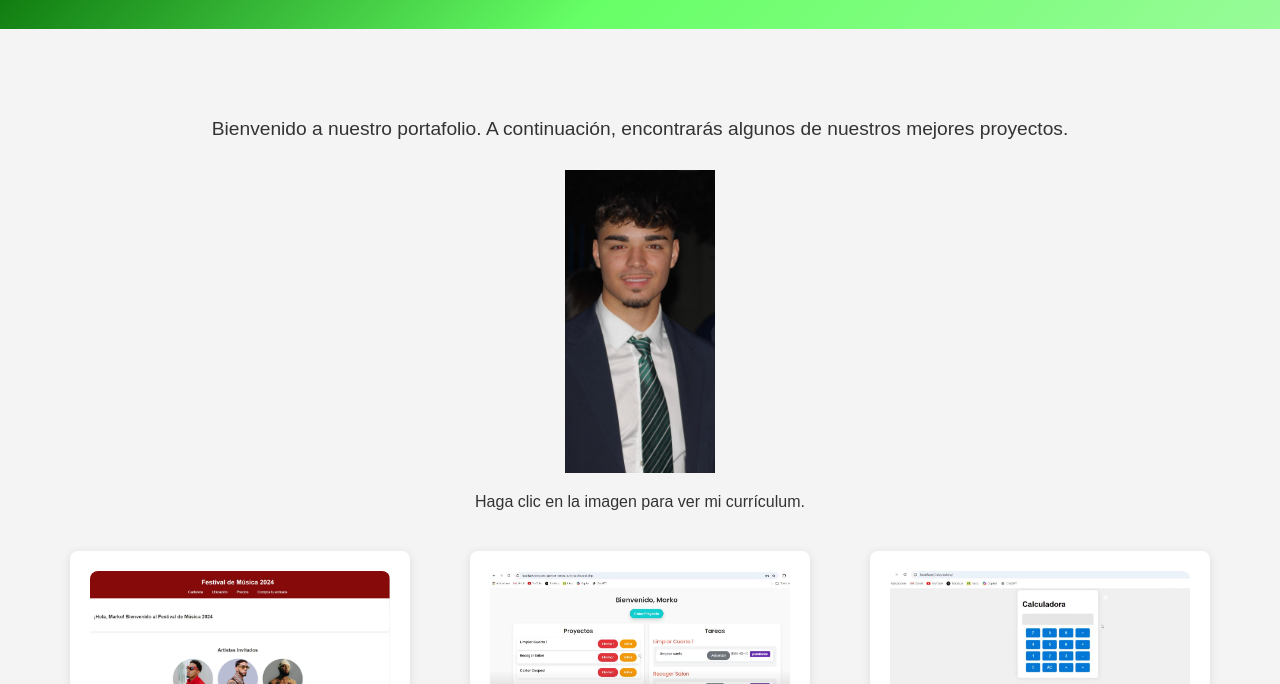
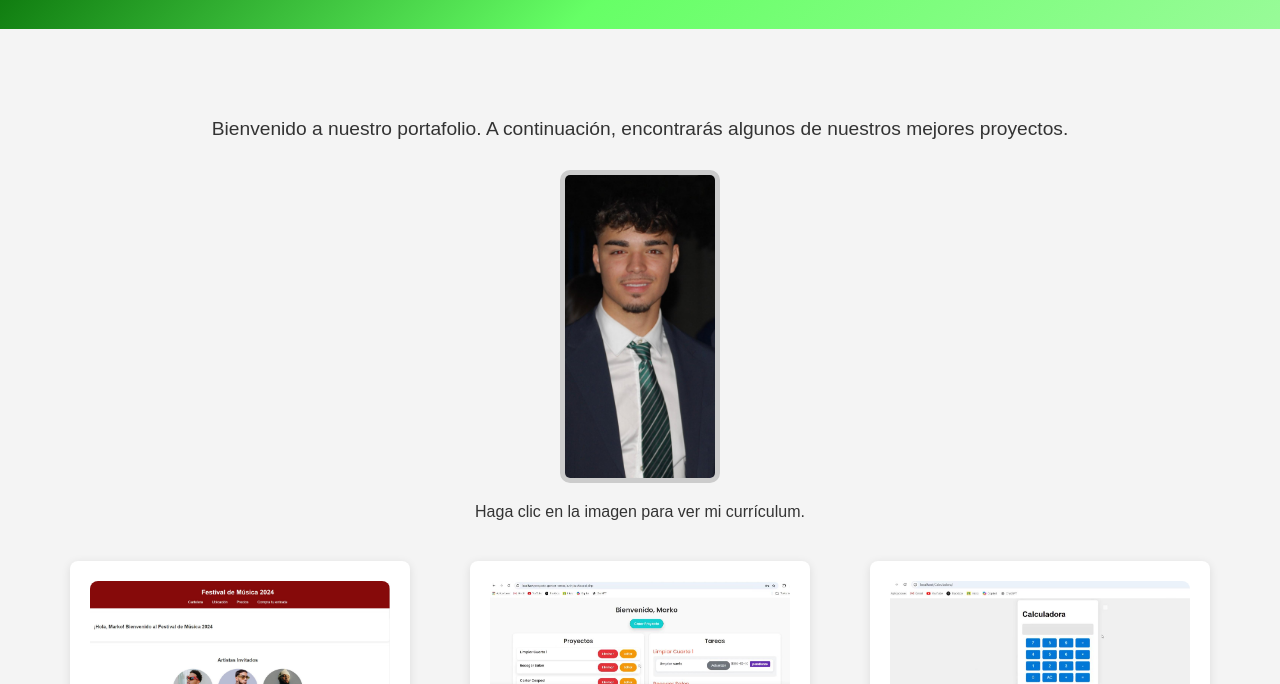
Before and after one commit to maarkostosiic/portfolio, a plain HTML site: page index.html in a window 1280 px wide. Shown: the part 116-800 px from the top of the page. Drawn offline with Linux system fonts and the light colour scheme.

Commit message:
Update index.html

```diff
--- a/index.html
+++ b/index.html
@@ -47,6 +47,8 @@
             width: 150px; /* Ajusta el tamaño de la imagen según sea necesario */
             cursor: pointer; /* Cambia el cursor al pasar el ratón */
             transition: transform 0.3s; /* Transición para un efecto de zoom */
+            border: 5px solid #ccc; /* Marco gris */
+            border-radius: 10px; /* Bordes redondeados */
         }
 
         .curriculum img:hover {
```
